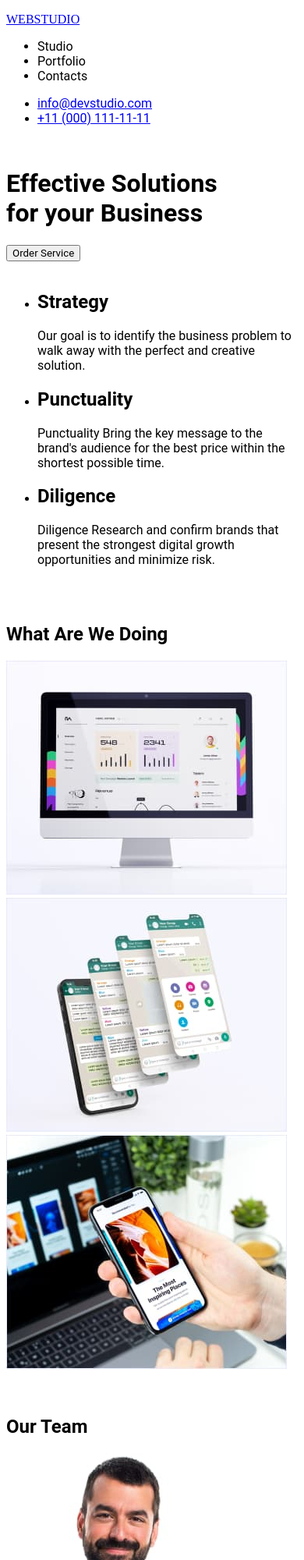
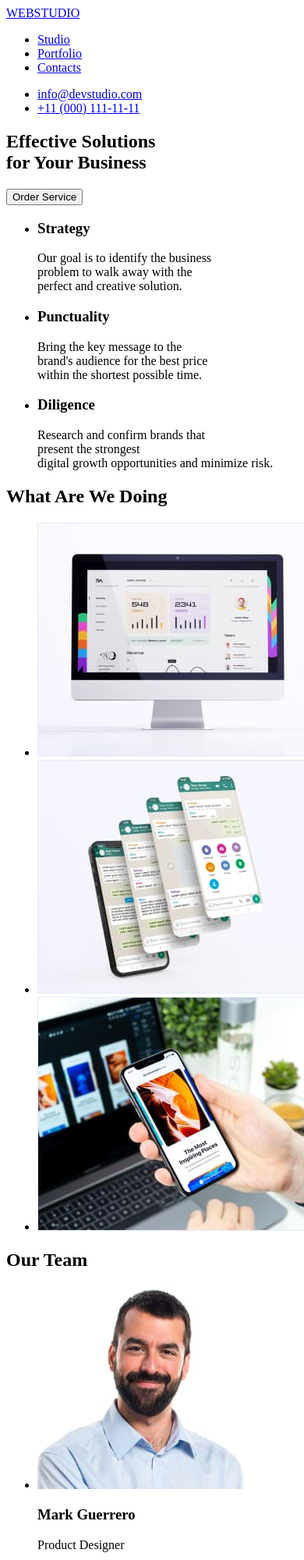
Before and after one commit to skyshake/goit-markup-hw-01, a plain HTML site: page index.html in a window 390 px wide. Shown: the top 2000 px of the page at 78% size. Drawn offline with Linux system fonts and the light colour scheme.

Commit message:
June 26 applied correction from mentor

```diff
--- a/index.html
+++ b/index.html
@@ -1,6 +1,8 @@
 <!DOCTYPE html>
 <html lang="en">
   <head>
+    <meta charset="UTF-8" />
+    <meta name="viewport" content="width=device-width, initial-scale=1.0" />
     <title>Document</title>
   </head>
   <body>
@@ -8,123 +10,156 @@
     <header>
       <!--Menu Nav-->
       <nav>
-        <p>
-          <a href="WEBSTUDIO" style="font-family: raleway">WEBSTUDIO</a>
-        </p>
+        <a href="#">WEBSTUDIO</a>
         <ul>
-          <li style="font-family: roboto">Studio</li>
-          <li style="font-family: roboto">Portfolio</li>
-          <li style="font-family: roboto">Contacts</li>
+          <li><a href="#">Studio</a></li>
+          <li><a href="#">Portfolio</a></li>
+          <li><a href="#">Contacts</a></li>
         </ul>
       </nav>
+
       <ul>
         <li>
-          <a href="mailto:info@devstudio.com" style="font-family: roboto"
-            >info@devstudio.com</a
-          >
+          <a href="mailto:info@devstudio.com">info@devstudio.com</a>
         </li>
         <li>
-          <a href="tel:+11 (000) 111-11-11" style="font-family: roboto"
-            >+11 (000) 111-11-11</a
-          >
+          <a href="tel:+110001111111">+11 (000) 111-11-11</a>
         </li>
       </ul>
-      <br />
-      <!--hero image header 1-->
-      <h1 Solutions style="font-family: roboto">
-        Effective Solutions <br />for your Business
-      </h1>
-      <button type="button" style="font-family: roboto">Order Service</button>
-      <br /><br />
     </header>
+
     <!--main body-->
     <main>
-      <!--sec 1 Features-->
+      <!--hero image header 1-->
       <section>
+        <h1>Effective Solutions <br />for Your Business</h1>
+        <button type="button">Order Service</button>
+      </section>
+
+      <!--Section 1-->
+      <section>
+        <div>
           <ul>
             <li>
-            <h2 style="font-family: roboto">Strategy</h2>
-            <p style="font-family: roboto">
-              Our goal is to identify the business problem to walk away with the
+              <h3>Strategy</h3>
+              <p>
+                Our goal is to identify the business<br />problem to walk away
+                with the<br />
                 perfect and creative solution.
               </p>
             </li>
             <li>
-            <h2 style="font-family: roboto">Punctuality</h2>
-            <p style="font-family: roboto">
-              Punctuality Bring the key message to the brand's audience for the
-              best price within the shortest possible time.
+              <h3>Punctuality</h3>
+              <p>
+                Bring the key message to the<br />brand's audience for the best
+                price<br />
+                within the shortest possible time.
               </p>
             </li>
             <li>
-            <h2 style="font-family: roboto">Diligence</h2>
-            <p style="font-family: roboto">
-              Diligence Research and confirm brands that present the strongest
-              digital growth opportunities and minimize risk.
+              <h3>Diligence</h3>
+              <p>
+                Research and confirm brands that<br />present the strongest<br />digital
+                growth opportunities and minimize risk.
               </p>
             </li>
           </ul>
+        </div>
       </section>
-      <br /><br />
-      <!--sec 2 header 2-->
+
+      <!--Section 2-->
       <section>
-        <h2 style="font-family: roboto">What Are We Doing</h2>
+        <div>
+          <h2>What Are We Doing</h2>
+          <ul>
+            <li>
               <img
-          src="images\img 1.jpg"
-          alt="Monitor"
-          width="360px"
-          height="300px"
+                src="images\monitor.jpg"
+                alt="monitor"
+                width="360"
+                height="300"
               />
+            </li>
+            <li>
               <img
-          src="images\img 2.jpg"
-          alt="mobiles"
-          width="360px"
-          height="300px"
+                src="images\mobile.jpg"
+                alt="mobile"
+                width="360"
+                height="300"
               />
-        <img src="images\img 3.jpg" alt="laptop" width="360px" height="300px" />
+            </li>
+            <li>
+              <img
+                src="images\laptop.jpg"
+                alt="laptop"
+                width="360"
+                height="300"
+              />
+            </li>
+          </ul>
+        </div>
       </section>
-      <br /><br />
-      <!--sec 3 team card-->
+
+      <!--Section 3-->
       <section>
-        <h2 Team style="font-family: roboto">Our Team</h2>
+        <div>
+          <h2>Our Team</h2>
+          <ul>
+            <li>
               <img
-          src="images\PD.jpg"
+                src="images\mark-guerrero.jpg"
                 alt="Mark Guerrero"
-          width="264px"
-          height="260px"
+                width="264"
+                height="260"
               />
-        <h3 style="font-family: roboto">Mark Guerrero</h3>
-        <p style="font-family: roboto">Product Designer</p>
-        <img src="images\FD.jpg" alt="Tom Ford" width="264px" height="260px" />
-        <h3 style="font-family: roboto">Tom Ford</h3>
-        <p style="font-family: roboto">Frontend Developer</p>
+              <h3>Mark Guerrero</h3>
+              <p>Product Designer</p>
+            </li>
+            <li>
               <img
-          src="images\MKTG.jpg"
+                src="images\tom-ford.jpg"
+                alt="Tom Ford"
+                width="264"
+                height="260"
+              />
+              <h3>Tom Ford</h3>
+              <p>Frontend Developer</p>
+            </li>
+            <li>
+              <img
+                src="images\camila-garcia.jpg"
                 alt="Camila Garcia"
-          width="264px"
-          height="260px"
+                width="264"
+                height="260"
               />
-        <h3 style="font-family: roboto">Camila Garcia</h3>
-        <p style="font-family: roboto">Marketing</p>
+              <h3>Camila Garcia</h3>
+              <p>Marketing</p>
+            </li>
+            <li>
               <img
-          src="images\UI D.jpg"
+                src="images\daniel-wilson.jpg"
                 alt="Daniel Wilson"
-          width="264px"
-          height="260px"
+                width="264"
+                height="260"
               />
-        <h3 style="font-family: roboto">Daniel Wilson</h3>
-        <p style="font-family: roboto">UI Designer</p>
+              <h3>Daniel Wilson</h3>
+              <p>UI Designer</p>
+            </li>
+          </ul>
+        </div>
       </section>
     </main>
-    <br /><br />
+
     <!--Footer-->
     <footer>
-      <h3 style="font-family: raleway">WEBSTUDIO</h3>
-      <p style="font-family: roboto">
+      <div>
+        <a href="#">WEBSTUDIO</a>
+        <p>
           Increase the flow of customers and <br />
           sales for your business with digital <br />
           marketing & growth solutions.
         </p>
+      </div>
     </footer>
   </body>
 </html>
```
Also changed, not shown: images/camila-garcia.jpg (renamed from images/MKTG.jpg), images/daniel-wilson.jpg (renamed from images/UI D.jpg), images/laptop.jpg (renamed from images/img 3.jpg), images/mark-guerrero.jpg (renamed from images/PD.jpg), images/mobile.jpg (renamed from images/img 2.jpg), images/monitor.jpg (renamed from images/img 1.jpg), images/tom-ford.jpg (renamed from images/FD.jpg). Lines whose indentation alone changed are shown as unchanged.
